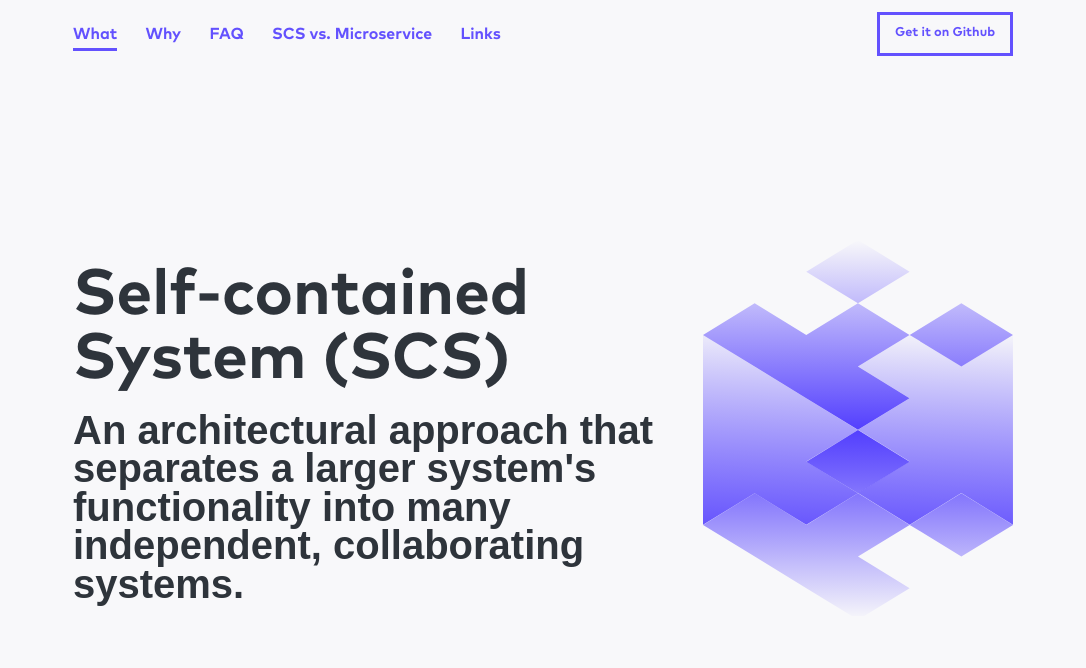
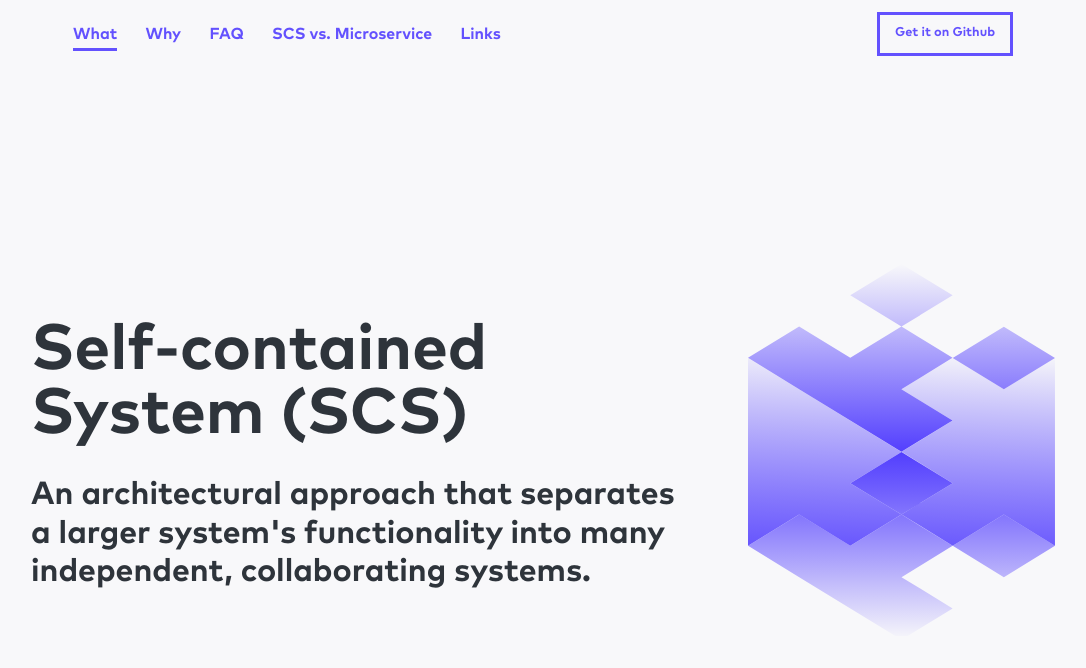
Before and after one commit to innoq/SCS, a Jekyll site: the page built from index.html, in a window 1280 px wide and 900 px high. Shown: the top 668 px of the window, without its empty margins (97-1183 px from the left). Built offline with Jekyll 4.4.1, drawn with Linux system fonts in a browser that asks for light colours; some web fonts are replaced.

Commit message:
simplify page-cover

```diff
--- a/css/default.css
+++ b/css/default.css
@@ -7,6 +7,7 @@ body {
   color: #333;
   font-family: Fontfont mark pro book, sans-serif;
   padding: 0;
+  margin: 0;
   line-height: 20px;
 }
 
@@ -43,17 +44,6 @@ section.container > h2 {
   }
 }
 
-.hero {
-  min-height: 100vh;
-  background-color: #f8f8fa;
-  flex-flow: column;
-  justify-content: flex-end;
-  align-items: flex-start;
-  margin-left: 0;
-  padding-left: 0;
-  display: flex;
-}
-
 .footer {
   background-color: #2e343b;
   padding-top: 60px;
@@ -83,13 +73,6 @@ section.container > h2 {
   padding-bottom: 0;
 }
 
-.hero-heading {
-  margin-right: 70px;
-  font-family: Fontfont mark pro, sans-serif;
-  font-size: 4rem;
-  font-weight: 400;
-}
-
 .text-center {
   text-align: center;
 }
@@ -103,23 +86,6 @@ section.container > h2 {
   justify-content: center;
   margin-bottom: 0;
   display: flex;
-}
-
-
-.hero-container {
-  max-width: 940px;
-  flex-wrap: nowrap;
-  align-items: center;
-  margin-top: -60px;
-  display: flex;
-  position: relative;
-  gap: 2rem;
-}
-
-.hero-subheading {
-  font-family: Fontfont mark pro, sans-serif;
-  font-weight: 900;
-  line-height: 2.4rem;
 }
 
 .footer-heading {
@@ -137,15 +103,6 @@ section.container > h2 {
 
 .footer-logo {
   margin-bottom: 20px;
-}
-
-.container-hero {
-  max-width: none;
-  flex: 1;
-  align-self: auto;
-  align-items: center;
-  display: flex;
-  position: relative;
 }
 
 .nav-menu {
@@ -209,20 +166,6 @@ section.container > h2 {
 
 @media screen and (max-width: 991px) {
 
-  .hero-heading {
-    margin-right: 0;
-    font-size: 3rem;
-    font-weight: 150;
-  }
-
-  .hero-container {
-    margin-top: -100px;
-  }
-
-  .hero-main-content {
-    margin-right: 40px;
-  }
-
   .navbar {
     margin-left: auto;
     margin-right: auto;
@@ -264,28 +207,6 @@ section.container > h2 {
     margin-bottom: 20px;
   }
 
-  .hero-heading {
-    margin-right: 0;
-  }
-
-  .hero-container {
-    flex-direction: column-reverse;
-    margin-top: 0;
-    margin-bottom: 60px;
-  }
-
-  .container-hero {
-    flex-direction: column;
-    align-items: flex-start;
-    margin-top: 100px;
-    padding: 5px 20px;
-    display: block;
-  }
-
-  .hero-main-content {
-    margin-right: 0;
-  }
-
   .menu-button.w--open {
     background-color: #6351fe;
   }
@@ -313,31 +234,9 @@ section.container > h2 {
     display: block;
   }
 
-  .hero-heading {
-    margin-right: 0;
-    font-size: 2rem;
-  }
-
-  .hero-container {
-    margin-top: 0;
-    padding-top: 0;
-  }
-
   .footer-heading {
     font-size: 1rem;
     line-height: 1.6rem;
-  }
-
-  .container-hero {
-    object-fit: fill;
-    padding-top: 60px;
-    display: block;
-    position: static;
-    overflow: visible;
-  }
-
-  .hero-main-content {
-    z-index: 1;
   }
 
   .div-block {
--- a/css/index.css
+++ b/css/index.css
@@ -1,5 +1,57 @@
-.button {
-  background-color: var(--color-primary);
+.page-cover {
+  display: flex;
+  flex-direction: column;
+  justify-content: center;
+  min-height: 100vh;
+  background-color: #f8f8fa;
+}
+
+.page-cover-container {
+  display: flex;
+  flex-direction: column;
+  gap: 1rem;
+}
+
+.page-cover-content {
+  display: flex;
+  flex-direction: column;
+  justify-content: center;
+}
+
+.page-cover-container h1 {
+  font-size: 3rem;
+  font-weight: 400;
+}
+
+.page-cover-container h2 {
+  font-size: 2rem;
+  font-weight: 200;
+  line-height: 2.4rem;
+}
+
+.page-cover-container img {
+  align-self: flex-start;
+  height: auto;
+  width: 30%;
+}
+
+@media screen and (min-width: 768px) {
+  .page-cover-container {
+    flex-direction: row-reverse;
+    gap: 3rem;
+  }
+
+  .page-cover-container h1 {
+    font-size: 4rem;
+  }
+
+  .page-cover-container h2 {
+    font-size: 2rem;
+  }
+
+  .page-cover-container img {
+    align-self: center;
+  }
 }
 
 
@@ -89,13 +141,6 @@
   min-width: 66%;
 }
 
-.hero-image {
-  width: 33%;
-  height: auto;
-  flex: 0 auto;
-  align-self: flex-start;
-}
-
 .text-centered {
   text-align: center;
 }
--- a/index.html
+++ b/index.html
@@ -4,15 +4,12 @@ title: "SCS: Self-Contained Systems"
 description: Self-contained Systems (SCS) is a software architecture focused on a separation into independent systems - similar to microservices
 ---
 
-<!-- todo mobile -->
-<header class="hero">
-	<div class="container-hero w-container">
-		<div class="hero-container">
-			<div class="hero-main-content">
-				<h1 class="hero-heading">Self-contained System (SCS)</h1>
-				<h2 class="hero-subheading">An architectural approach that separates a larger system's functionality into many independent, collaborating systems.</h2>
-			</div>
-			<img class="hero-image" src="img/KP_Visual.svg" alt="monolith cut into multiple scs">
+<header class="page-cover">
+	<div class="page-cover-container container">
+		<img src="img/KP_Visual.svg" alt="monolith cut into multiple scs">
+		<div class="page-cover-content">
+			<h1>Self-contained System (SCS)</h1>
+			<h2>An architectural approach that separates a larger system's functionality into many independent, collaborating systems.</h2>
 		</div>
 	</div>
 </header>
```
